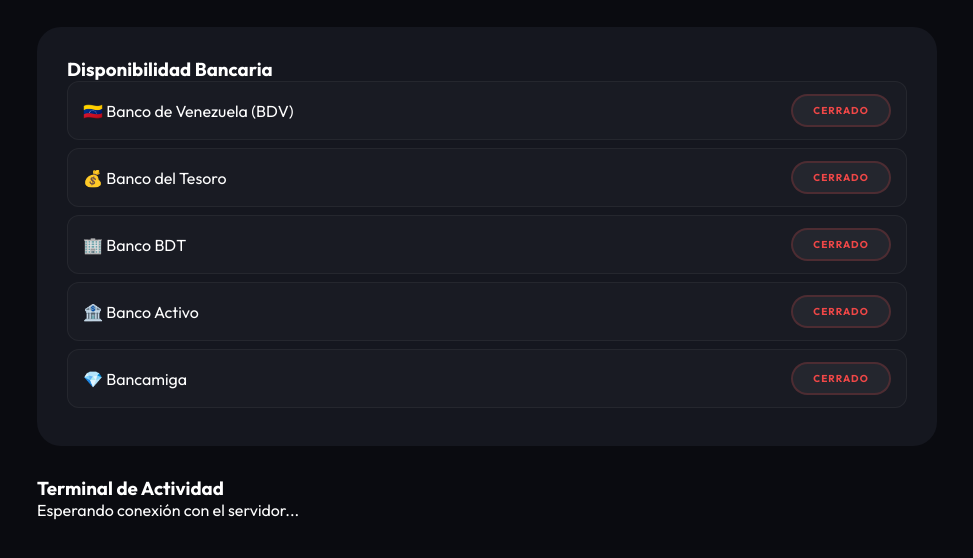
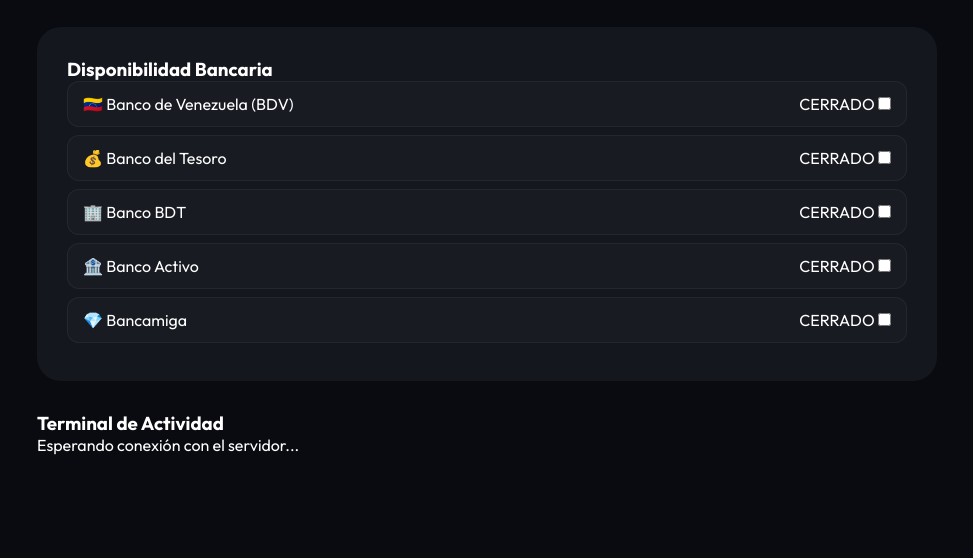
Before and after one commit to venezposible-max/-venezuela-finance-monitor, a website: page public/index.html in a window 1280 px wide. Shown: the part 352-910 px from the top of the page, without its empty margins (153-1126 px from the left). After the commit the page ends 847 px from the top, so only its background shows below. Drawn offline with nearby package versions, Linux system fonts and the light colour scheme; no server answers.

Commit message:
UI: Implementación de interruptores deslizantes (toggle switches) reales para bancos

```diff
--- a/public/index.html
+++ b/public/index.html
@@ -106,23 +106,53 @@
             <h3>Disponibilidad Bancaria</h3>
             <div class="bank-row">
                 <span>🇻🇪 Banco de Venezuela (BDV)</span>
-                <button id="sw-BDV" class="switch closed" onclick="toggleBank('BDV')">CERRADO</button>
+                <div class="switch-container">
+                    <span id="lbl-BDV" class="switch-label closed">CERRADO</span>
+                    <label class="toggle">
+                        <input type="checkbox" id="sw-BDV" onchange="toggleBank('BDV')">
+                        <span class="slider"></span>
+                    </label>
+                </div>
             </div>
             <div class="bank-row">
                 <span>💰 Banco del Tesoro</span>
-                <button id="sw-TESORO" class="switch closed" onclick="toggleBank('TESORO')">CERRADO</button>
+                <div class="switch-container">
+                    <span id="lbl-TESORO" class="switch-label closed">CERRADO</span>
+                    <label class="toggle">
+                        <input type="checkbox" id="sw-TESORO" onchange="toggleBank('TESORO')">
+                        <span class="slider"></span>
+                    </label>
+                </div>
             </div>
             <div class="bank-row">
                 <span>🏢 Banco BDT</span>
-                <button id="sw-BDT" class="switch closed" onclick="toggleBank('BDT')">CERRADO</button>
+                <div class="switch-container">
+                    <span id="lbl-BDT" class="switch-label closed">CERRADO</span>
+                    <label class="toggle">
+                        <input type="checkbox" id="sw-BDT" onchange="toggleBank('BDT')">
+                        <span class="slider"></span>
+                    </label>
+                </div>
             </div>
             <div class="bank-row">
                 <span>🏦 Banco Activo</span>
-                <button id="sw-ACTIVO" class="switch closed" onclick="toggleBank('ACTIVO')">CERRADO</button>
+                <div class="switch-container">
+                    <span id="lbl-ACTIVO" class="switch-label closed">CERRADO</span>
+                    <label class="toggle">
+                        <input type="checkbox" id="sw-ACTIVO" onchange="toggleBank('ACTIVO')">
+                        <span class="slider"></span>
+                    </label>
+                </div>
             </div>
             <div class="bank-row">
                 <span>💎 Bancamiga</span>
-                <button id="sw-BANCAMIGA" class="switch closed" onclick="toggleBank('BANCAMIGA')">CERRADO</button>
+                <div class="switch-container">
+                    <span id="lbl-BANCAMIGA" class="switch-label closed">CERRADO</span>
+                    <label class="toggle">
+                        <input type="checkbox" id="sw-BANCAMIGA" onchange="toggleBank('BANCAMIGA')">
+                        <span class="slider"></span>
+                    </label>
+                </div>
             </div>
         </div>
 
@@ -162,12 +192,14 @@
 
             const banks = ['BDV', 'TESORO', 'BDT', 'ACTIVO', 'BANCAMIGA'];
             banks.forEach(id => {
-                const btn = document.getElementById(`sw-${id}`);
+                const sw = document.getElementById(`sw-${id}`);
+                const lbl = document.getElementById(`lbl-${id}`);
                 const status = state.bankStatuses[id];
                 const isOpen = status.includes('ABIERTO');
 
-                btn.innerText = isOpen ? 'ABIERTO' : 'CERRADO';
-                btn.className = isOpen ? 'switch open' : 'switch closed';
+                sw.checked = isOpen;
+                lbl.innerText = isOpen ? 'ABIERTO' : 'CERRADO';
+                lbl.className = isOpen ? 'switch-label open' : 'switch-label closed';
             });
 
             const badge = document.getElementById('status-badge');
```
